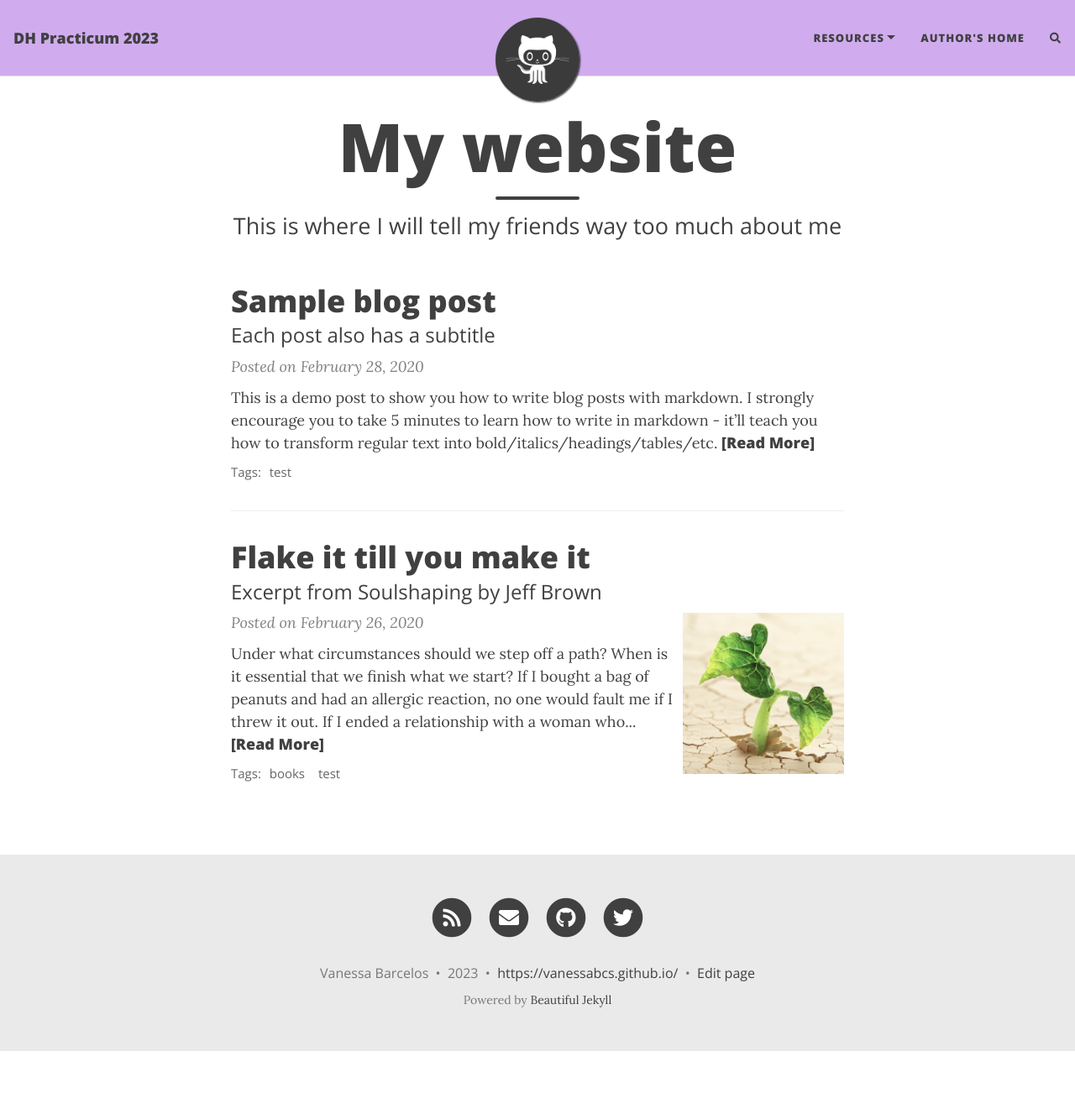
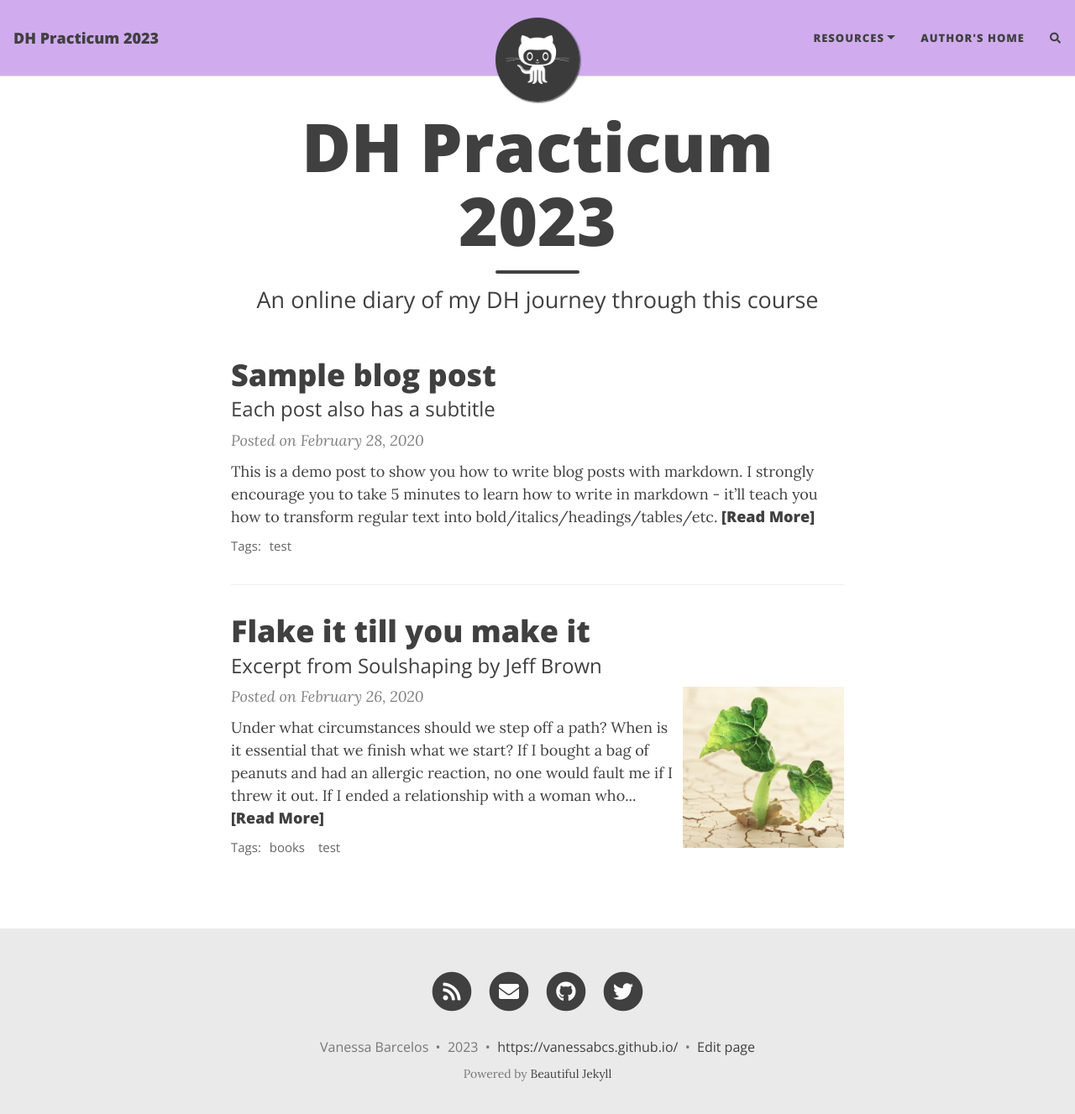
Before and after one commit to vanessabcs/about, a Jekyll site: the page built from index.html, in a window 1280 px wide and 1340 px high. Shown: the top 1327 px of the window at 84% size. Built offline with Jekyll 4.4.1, drawn with Linux system fonts in a browser that asks for light colours; nearby versions of some CDN libraries; the list of posts is cut into pages by our own code; comment, search, counter and statistics services are not loaded.

Commit message:
changing title

```diff
--- a/index.html
+++ b/index.html
@@ -1,5 +1,5 @@
 ---
 layout: home
-title: My website
-subtitle: This is where I will tell my friends way too much about me
+title: DH Practicum 2023
+subtitle: An online diary of my DH journey through this course
 ---
```
